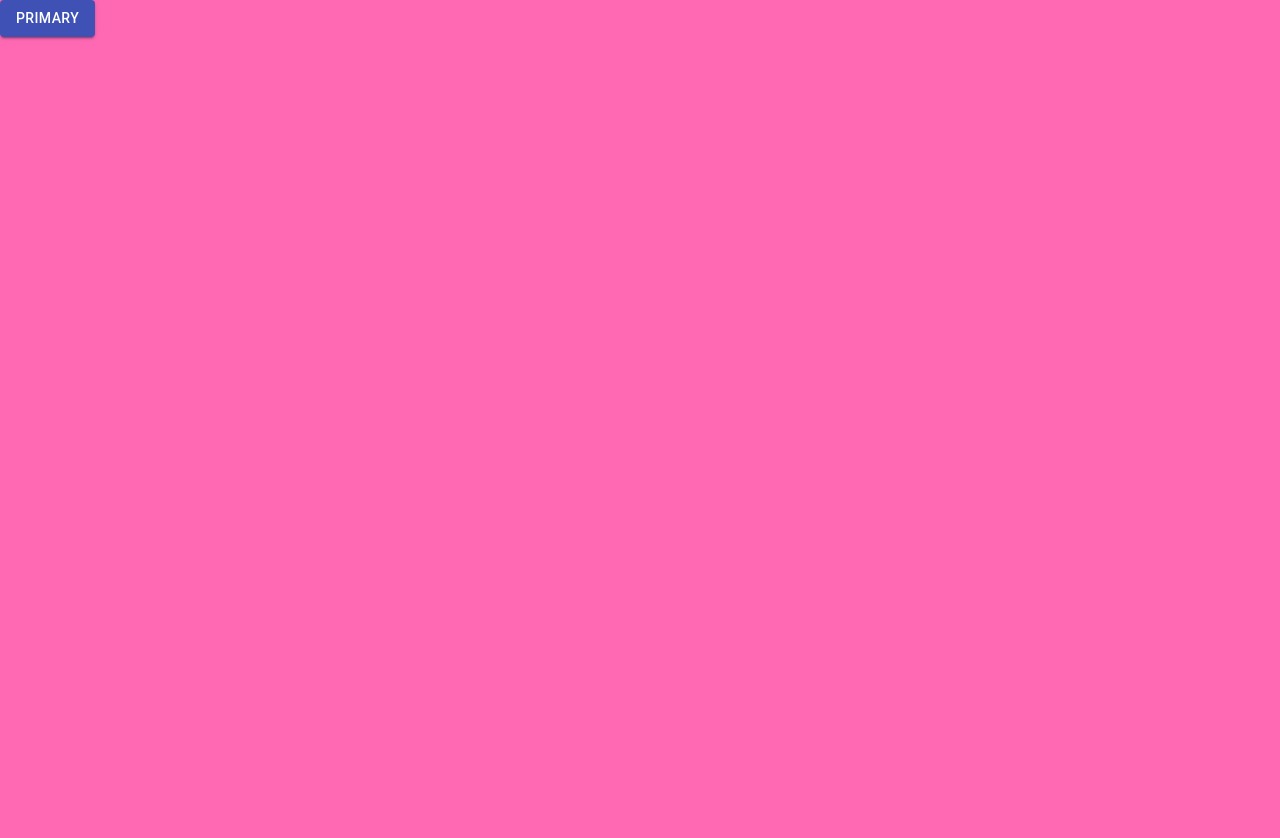
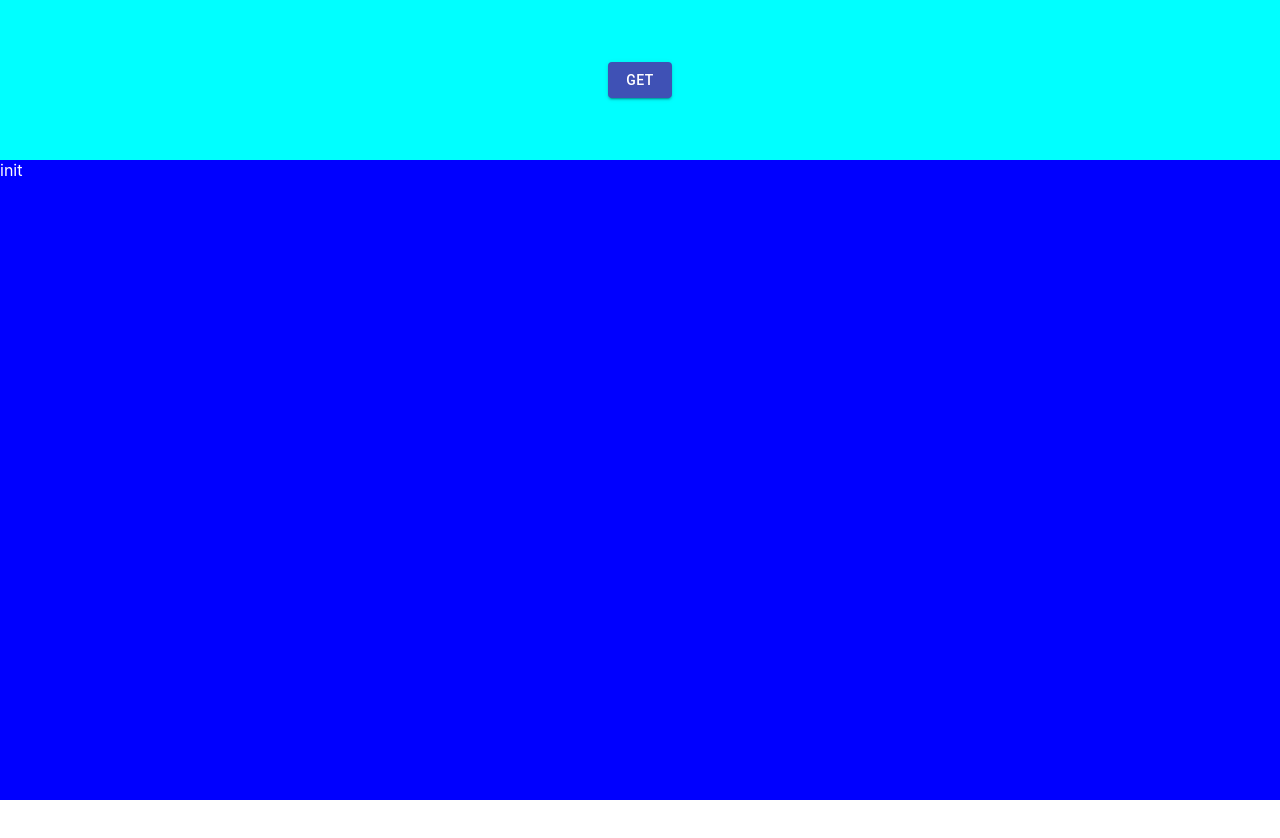
Before and after one commit to ybaidiuk/react-tutorial, a React (Create React App) app: page / in a window 1280 px wide. Shown: the top 838 px of the page. After the commit the page ends 800 px from the top, so only its background shows below. Built offline with nearby package versions, Linux system fonts and the light colour scheme; the HTML template or start-up script is replaced by a standard one.

Commit message:
add Fetch request and add Box component

```diff
--- a/src/App.js
+++ b/src/App.js
@@ -1,17 +1,54 @@
 /** @jsx jsx */
 import {css, jsx} from '@emotion/core'
 import Button from '@material-ui/core/Button'
+import Box from './Box'
+import {getBitcoinPrice} from './RequestUtil'
+import {useState} from 'react'
 
+const makeRequest = async () => {
+  const response = await getBitcoinPrice()
+
+  switch (response.status) {
+    case 200:
+      const text = await response.json()
+      return text
+    case 404:
+      return 'not Found 404'
+    default:
+      return 'error'
+  }
+}
 function App() {
+  const [text, setText] = useState('init')
   return (
     <div
       css={css`
-        height: 900px;
-        background-color: hotpink;
+        position: absolute;
+        height: 100%;
+        width: 100%;
+        display: flex;
+        flex-direction: column;
       `}>
-      <Button variant='contained' color='primary'>
-        Primary
-      </Button>
+      <div
+        css={css`
+          background-color: aqua;
+          height: 20%;
+          width: 100%;
+          align-items: center;
+          justify-content: center;
+          display: flex;
+        `}>
+        <Button
+          variant='contained'
+          color='primary'
+          onClick={async () => {
+            const data = await makeRequest()
+            setText(JSON.stringify(data))
+          }}>
+          GET
+        </Button>
+      </div>
+      <Box text={text} />
     </div>
   )
 }
--- /dev/null
+++ b/src/Box.js
@@ -0,0 +1,16 @@
+/** @jsx jsx */
+import {css, jsx} from '@emotion/core'
+
+const Box = ({text}) => {
+  return (
+    <div
+      css={css`
+        background-color: blue;
+        height: 80%;
+        color: white;
+      `}>
+      {text}
+    </div>
+  )
+}
+export default Box
--- /dev/null
+++ b/src/RequestUtil.js
@@ -0,0 +1,3 @@
+export function getBitcoinPrice() {
+  return fetch('https://api.coindesk.com/v1/bpi/currentprice.json')
+}
```
